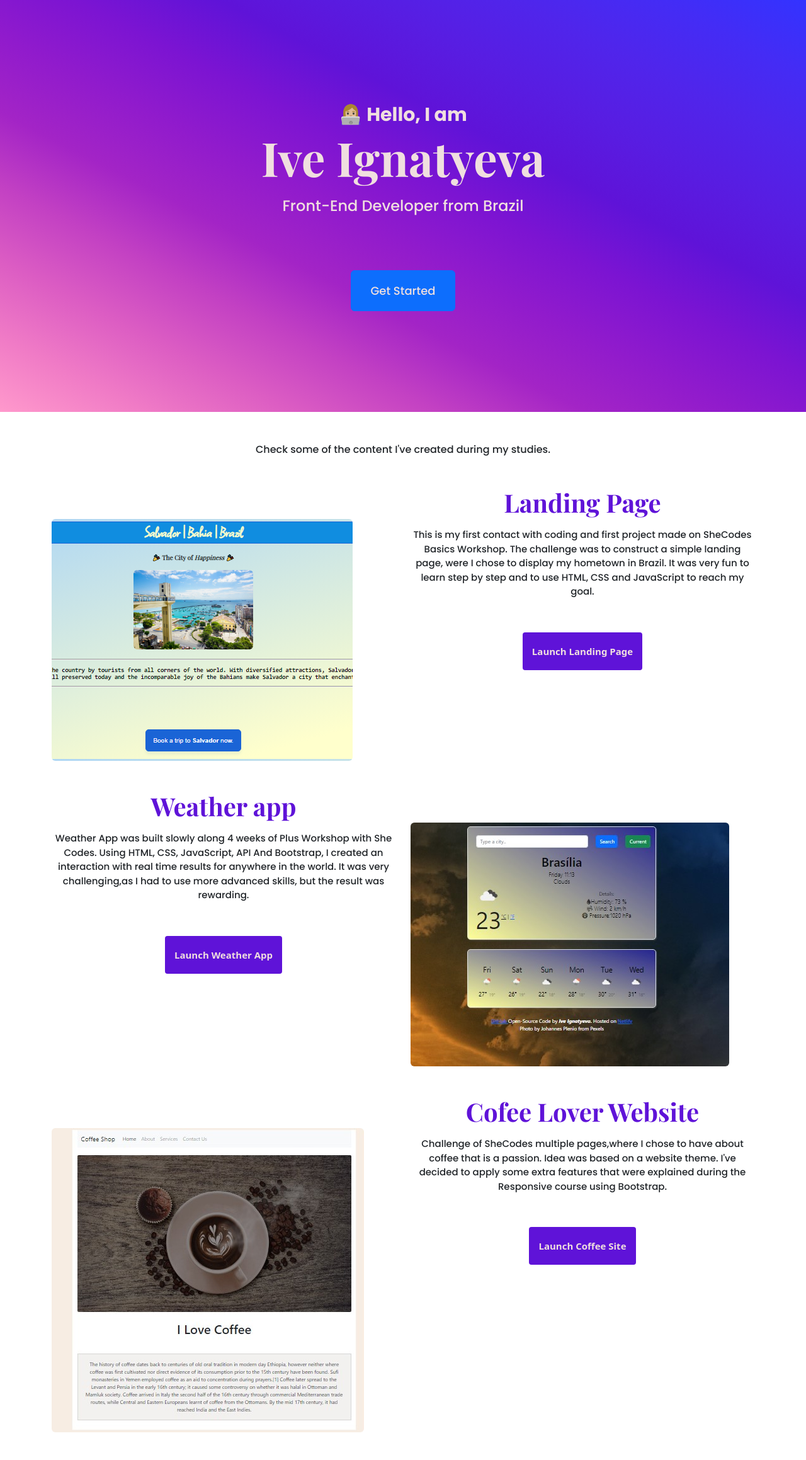
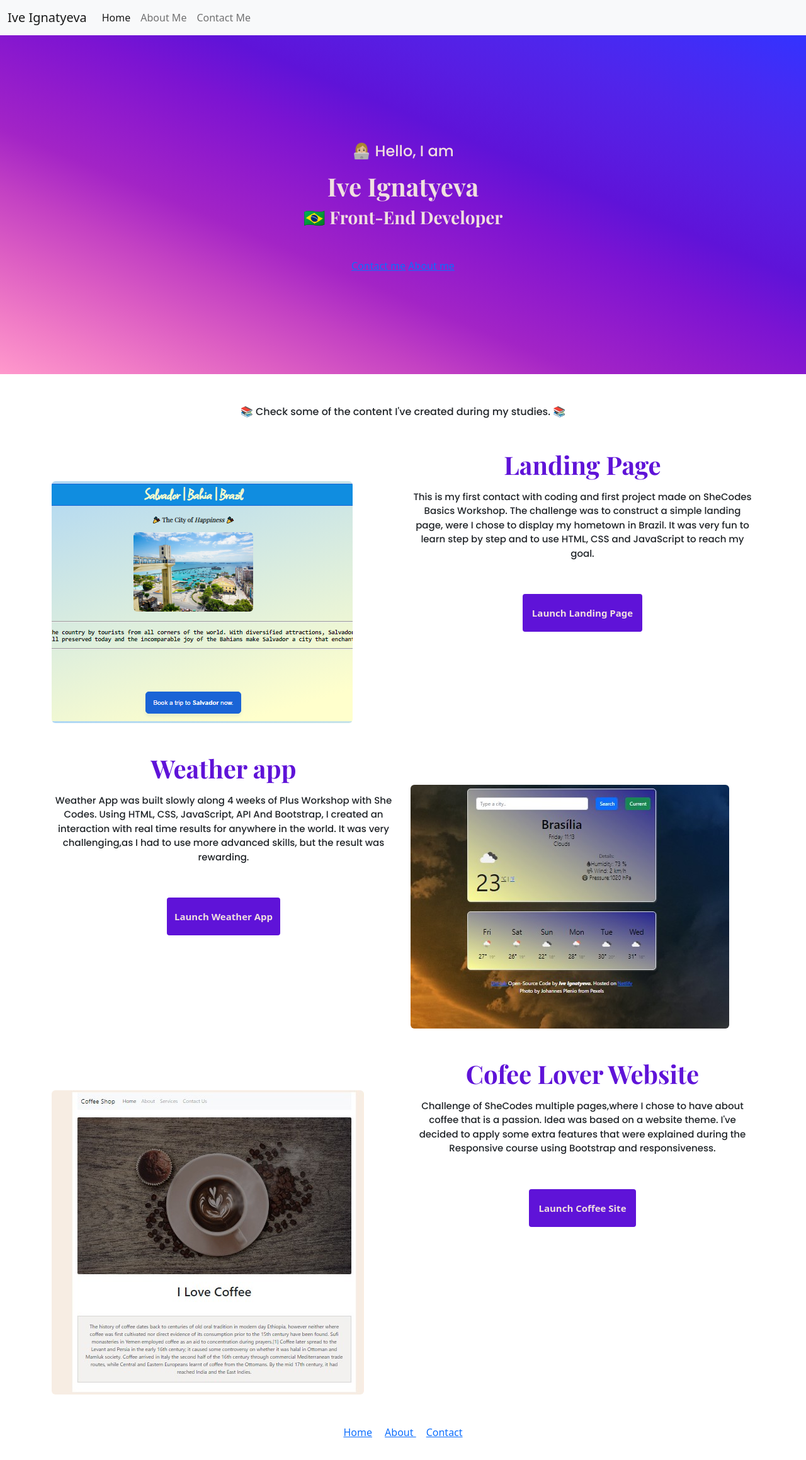
Before and after one commit to ibmignatyeva/portfolio-setup, a plain HTML site: page index.html in a window 1280 px wide. Shown: the whole page at 63% size. Drawn offline with nearby package versions, Linux system fonts and the light colour scheme.

Commit message:
change of index adding real content

```diff
--- a/index.html
+++ b/index.html
@@ -3,7 +3,14 @@
   <head>
     <meta charset="UTF-8" />
     <meta http-equiv="X-UA-Compatible" content="IE=edge" />
-    <meta description="This is the personal portfolio of Ive Ignatyeva">
+    <link rel="stylesheet" href="/src/style.css" />
+    <meta name="viewport" content="width=device-width, initial-scale=1.0" />
+    <meta
+      name="description"
+      content="This Is Ive Ignatyeva's Personal Portfolio.She is from Brazil and is focusing on Front-End Development."
+    />
+    <title>Ive's Portfolio</title>
+
     <link
       href="https://cdn.jsdelivr.net/npm/bootstrap@5.2.1/dist/css/bootstrap.min.css"
       rel="stylesheet"
@@ -27,30 +34,47 @@
       href="https://fonts.googleapis.com/css2?family=Playfair+Display:wght@700&family=Poppins:wght@500;700&display=swap"
       rel="stylesheet"
     />
-    <link rel="stylesheet" href="/src/style.css" />
-    <meta name="viewport" content="width=device-width, initial-scale=1.0" />
-    <title>Ive's Portfolio</title>
   </head>
   <body>
-    <div class="developer">
-  <p>
-    👩🏼‍💻 Hello, I am
-  </p>
-  <h1>
-    Ive Ignatyeva
-  </h1>
-  <h2 class="mb-5">
-    Front-End Developer from Brazil
-  </h2>
-
-      <div class="developer-btn btn btn-primary">
-         Get Started
+    <nav class="navbar navbar-expand-lg bg-light">
+      <div class="container-fluid">
+        <a class="navbar-brand" href="#">Ive Ignatyeva</a>
+        <button
+          class="navbar-toggler"
+          type="button"
+          data-bs-toggle="collapse"
+          data-bs-target="#navbarNavAltMarkup"
+          aria-controls="navbarNavAltMarkup"
+          aria-expanded="false"
+          aria-label="Toggle navigation"
+        >
+          <span class="navbar-toggler-icon"></span>
+        </button>
+        <div class="collapse navbar-collapse" id="navbarNavAltMarkup">
+          <div class="navbar-nav">
+            <a class="nav-link active" aria-current="page" href="index.html"
+              >Home</a
+            >
+            <a class="nav-link" href="about.html">About Me</a>
+            <a class="nav-link" href="/about.html#contact">Contact Me</a>
           </div>
         </div>
+      </div>
+    </nav>
+
+    <div class="developer">
+      <h2>👩🏼‍💻 Hello, I am</h2>
+      <h1>Ive Ignatyeva</h1>
+      <h3 class="mb-5">🇧🇷 Front-End Developer</h3>
+
+      <a href="contact.html#contact" class="contact-link" id="contact"
+        >Contact me</a
+      >
+      <a href="about.html" class="about-link">About me</a>
+    </div>
+
     <div class="main-content m-5">
-  <p>
-    Check some of the content I've created during my studies.
-	</p>
+      <p>📚 Check some of the content I've created during my studies. 📚</p>
       <div class="container main-text">
         <div class="row mt-5">
           <div class="col-md-6">
@@ -63,7 +87,11 @@
           <div class="col-md-6">
             <h2 class="mb-3">Landing Page</h2>
             <p>
-					This is my first contact with coding and first project made on SheCodes Basics Workshop. The challenge was to construct a simple landing page, were I chose to display my hometown in Brazil. It was very fun to learn step by step and to use HTML, CSS and JavaScript to reach my goal.
+              This is my first contact with coding and first project made on
+              SheCodes Basics Workshop. The challenge was to construct a simple
+              landing page, were I chose to display my hometown in Brazil. It
+              was very fun to learn step by step and to use HTML, CSS and
+              JavaScript to reach my goal.
             </p>
             <div class="btn mt-5 mb-5">
               <a
@@ -80,8 +108,11 @@
           <div class="col-md-6">
             <h2 class="mb-3">Weather app</h2>
             <p>
-
-					Weather App was built slowly along 4 weeks of Plus Workshop with She Codes. Using HTML, CSS, JavaScript, API And Bootstrap, I created an interaction with real time results for anywhere in the world. It was very challenging,as I had to use more advanced skills, but the result was rewarding.
+              Weather App was built slowly along 4 weeks of Plus Workshop with
+              She Codes. Using HTML, CSS, JavaScript, API And Bootstrap, I
+              created an interaction with real time results for anywhere in the
+              world. It was very challenging,as I had to use more advanced
+              skills, but the result was rewarding.
             </p>
             <div class="row btn mt-5 mb-5">
               <a
@@ -112,9 +143,12 @@
           <div class="col-md-6">
             <h2 class="mb-3">Cofee Lover Website</h2>
             <p>
-					Challenge of SheCodes multiple pages,where I chose to have about coffee that is a passion. Idea was based on a website theme. I've decided to apply some extra features that were explained during the Responsive course using Bootstrap.
+              Challenge of SheCodes multiple pages,where I chose to have about
+              coffee that is a passion. Idea was based on a website theme. I've
+              decided to apply some extra features that were explained during
+              the Responsive course using Bootstrap and responsiveness.
             </p>
-				<div class=" btn mt-5 mb-5">
+            <div class="btn mt-5 mb-5">
               <a
                 href="https://coffeelover-website.netlify.app/"
                 target="_blank"
@@ -127,5 +161,24 @@
         </div>
       </div>
 
+
+  <footer>
+    <div class="footer mt-5">
+      <a href="index.html" title="Homepage" class="m-2 footer-home mt-5">
+        Home</a
+      >
+      <a href="/about.html" title="About Ive" class="m-2 footer-about"
+        >About
+      </a>
+      <a
+        href="/contact.html#contact"
+        title="Contact Ive"
+        class="m-2 footer-contact"
+      >
+        Contact</a
+      >
+    </div>
+
+  </footer>
    </body>
 </html>
```
Lines whose indentation alone changed are shown as unchanged.
